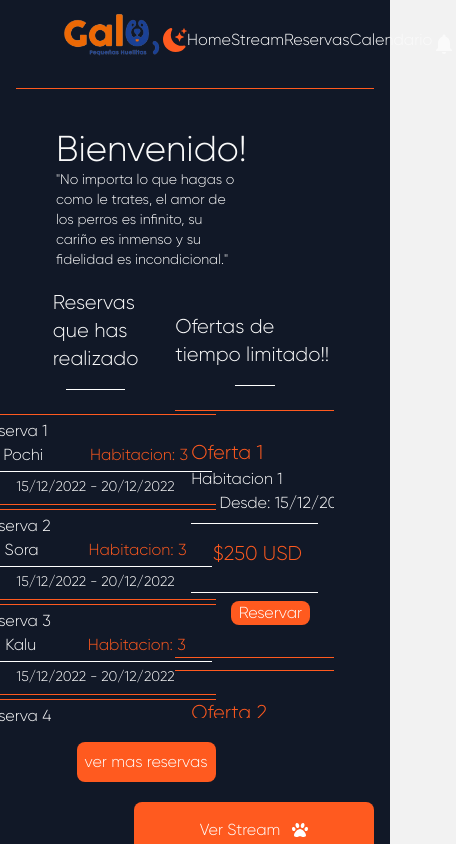
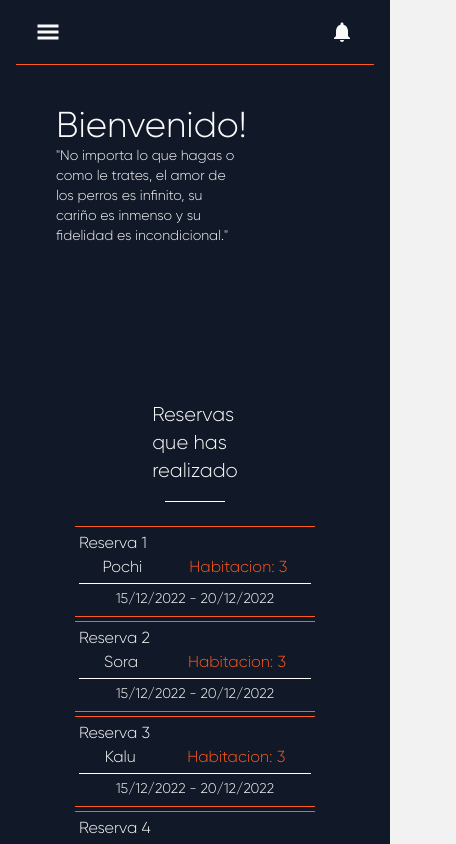
Before and after one commit to NahuelCempellin/Pet-Hotel-Galu, a React (Vite) app: page /home in a window 390 px wide. Shown: the top 844 px of the page, 456 px wide, since content can reach past the window. Built offline with nearby package versions, Linux system fonts and the light colour scheme.

Commit message:
navbar responsive

```diff
--- a/src/components/navbar/NavResponsive.jsx
+++ b/src/components/navbar/NavResponsive.jsx
@@ -1,11 +1,26 @@
-import React from "react";
-
-
+import React,{useState} from "react";
+import { useSelector } from "react-redux";
+import {GiHamburgerMenu} from 'react-icons/gi'
+import ThemeSwitch from "./theme";
+import{MdNotifications} from 'react-icons/md'
+import PopUp from "../popup/popUp";
+import MenuResponsive from "../popup/popUpMenu";
 
 export default function NavResponsive(){
+    const{theme}=useSelector(state=> state)
+    const[popup,setPopup]=useState(false)
+    const[menu,setMenu]=useState(false)
     return(
-        <div>
-
+        <div className="flex p-4 items-center justify-between">
+            <button className="w-8 h-8  flex items-center justify-center">
+            { theme=== false? <GiHamburgerMenu className={`${!menu?'text-zinc-50': 'text-orange-500'} text-2xl`}  onClick={()=>setMenu(!menu)} /> : <GiHamburgerMenu className={`${!menu?'text-blue-900' : 'text-orange-500'} text-2xl`} onClick={()=>setMenu(!menu)}/>}
+            <MenuResponsive menu={menu} setMenu={setMenu}/>
+            </button>
+            {/* <MdNotifications className={`text-3xl ${theme? "text-blue-900" : "text-zinc-50"}`}/> */}
+            <button className="w-8 h-8  flex items-center justify-center">
+            { theme=== false? <MdNotifications className={`${!popup?'text-zinc-50': 'text-orange-500'} text-2xl`}  onClick={()=>setPopup(!popup)} /> : <MdNotifications className={`${!popup?'text-blue-900' : 'text-orange-500'} text-2xl`} onClick={()=>setPopup(!popup)}/>}
+            <PopUp popup={popup}/>
+            </button>
         </div>
 
     )
--- a/src/components/navbar/theme.jsx
+++ b/src/components/navbar/theme.jsx
@@ -16,7 +16,7 @@ export default function ThemeSwitch(){
 
     return(
         <div>
-            <button onClick={()=>handlerChange()}>
+            <button className="flex items-center p-1" onClick={()=>handlerChange()}>
                 {
                     theme=== false? <BsMoonStarsFill className="text-orange-500 text-2xl"/> : <BsSun className="text-blue-900 text-2xl"/>
                 }
--- /dev/null
+++ b/src/components/popup/popUpMenu.jsx
@@ -0,0 +1,49 @@
+import React from "react";
+import { useSelector } from "react-redux";
+import { Link } from "react-router-dom";
+import Logo from '../../assets/galu-logo.png'
+import {FaPlay} from 'react-icons/fa'
+import {HiHome} from 'react-icons/hi'
+import {BsCalendar2Date, BsBookmarkStarFill} from 'react-icons/bs'
+import {AiOutlineClose} from 'react-icons/ai'
+import Footer from "../footer/footer";
+import ThemeSwitch from "../navbar/theme";
+
+
+export default function MenuResponsive({menu,setMenu}){
+    const{theme}=useSelector(state=> state)
+
+    return(
+        <div className={` absolute text-white mt-[50rem]  border-b border-r shadow w-80 ml-[12em] h-[100vh] ${theme ? "bg-sky-100" : "bg-gray-900"} ${theme ? "border-orange-500" : "border-white"} ${menu === true ? "flex flex-col items-center justify-around" : "hidden"}`}>
+            <div className="w-[95%] flex items-center justify-between">
+            <div className="h-16 w-24  ml-8 flex items-center">
+                <Link to={'/'}>
+                <img  alt="galu" src={Logo} className='w-full'/>
+                </Link>
+            </div>
+            <div className="flex w-1/2 justify-around">
+                <ThemeSwitch/>
+                <AiOutlineClose className={`${theme? "text-blue-900" : "text-zinc-50"} text-3xl`} onClick={()=>setMenu(false)}/>
+            </div>
+            </div>
+            <div className="border-b border-orange-500 w-[80%] flex items-center p-2.5">
+            <h2 className={`${theme? "text-blue-900" : "text-zinc-50"} text-lg p-1 `}>Home </h2>
+            <HiHome className={theme? "text-blue-900" : "text-zinc-50"}/>
+            </div>
+            <div className="border-b border-orange-500 w-[80%] flex items-center p-2.5">
+            <h2 className={`${theme? "text-blue-900" : "text-zinc-50"} text-lg p-1 `}>Stream</h2>
+            <FaPlay className={theme? "text-blue-900" : "text-zinc-50"}/>
+            </div>
+            <div className="border-b border-orange-500 w-[80%] flex items-center p-2.5">
+            <h2 className={`${theme? "text-blue-900" : "text-zinc-50"} text-lg p-1 `}>Reservas</h2>
+            <BsBookmarkStarFill className={theme? "text-blue-900" : "text-zinc-50"}/>
+            </div>
+            <div className="border-b border-orange-500 w-[80%] flex items-center p-2.5">
+            <h2 className={`${theme? "text-blue-900" : "text-zinc-50"} text-lg p-1 `}>Calendario</h2>
+            <BsCalendar2Date className={theme? "text-blue-900" : "text-zinc-50"}/>
+            </div>
+            <div className=" w-[80%] flex items-center p-2.5 flex items-center justify-center mt-3">
+            </div>
+        </div>
+    )
+}
--- a/src/pages/home/home.jsx
+++ b/src/pages/home/home.jsx
@@ -6,6 +6,7 @@ import Nav2 from "../../components/navbar/Nav2";
 import StreamCard from "../../components/streamCard/stream-card";
 import {FaPaw} from 'react-icons/fa'
 import ofice from '../../assets/D1.jpg'
+import NavResponsive from "../../components/navbar/NavResponsive";
 
 
 export default function Home(){
@@ -14,17 +15,20 @@ export default function Home(){
     return(
 
             <div className={`w-full  h-full px-4 mx-auto ${theme ? "bg-sky-100" : "bg-gray-900"}`}>
+            <div className="max-[1000px]:hidden">
             <Nav2/>
-
+            </div>
+            <div className="min-[1000px]:hidden">
+                <NavResponsive/>
+            </div>
             <div className="flex flex-col border-t border-orange-500">
             <h1 className={`text-4xl mt-10 ml-10 ${theme? "text-blue-900" : "text-zinc-50"}`}>Bienvenido!</h1>
             <p className={`text-sm w-1/2 ml-10 text-orange-500 ${theme? "text-blue-900" : "text-zinc-50"}`}>"No importa lo que hagas o como le trates, el amor de los perros es infinito, su cariño es inmenso y su fidelidad es incondicional."</p>
             </div>
 
-            <div className="flex p-5 items-center justify-around">
+            <div className="flex p-5 items-center justify-around max-[700px]:flex-col max-[700px]:h-[90em]">
                 <ReservasCard/>
                 <StreamCard/>
-
             </div>
             <div className="flex justify-end w-full">
                 <button className="bg-orange-500 text-white w-60 rounded-lg flex items-center justify-center p-4">Ver Stream <FaPaw className="ml-3"/></button>
--- a/src/pages/landing/landingPage.jsx
+++ b/src/pages/landing/landingPage.jsx
@@ -10,7 +10,7 @@ export default function Landing(){
     return(
         <div className={`w-screen h-screeen  ${theme ? "bg-sky-100" : "bg-gray-900"}`}>
            <NavLogout/>
-            <div className="flex items-center justify-around">
+            <div className="flex items-center justify-around  max-[600px]:mt-20">
                 <div>
                     <div className="flex mt-20 max-[400px]:flex-col">
                     <h1 className="mr-2 font-bold text-7xl text-orange-500 min-[350px]:text-5xl">Hotel</h1>
```
